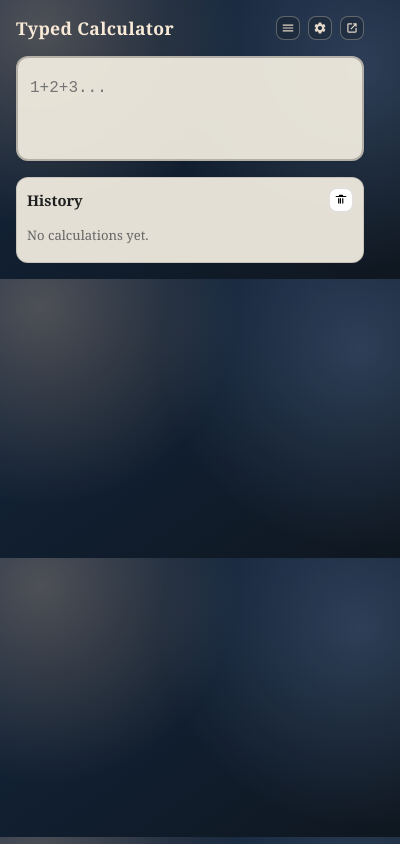
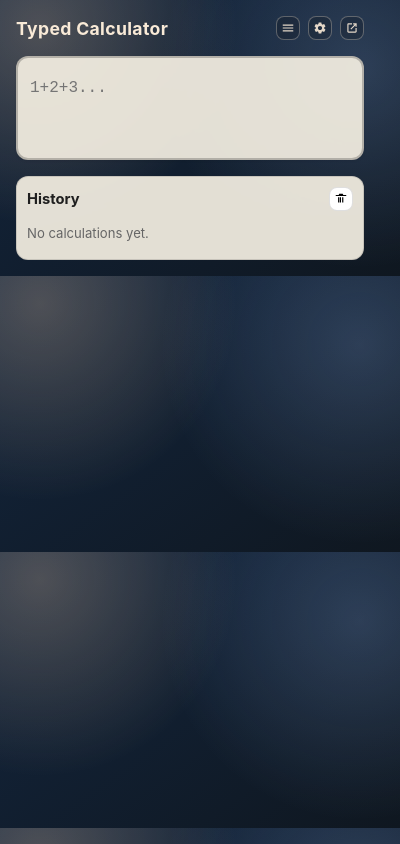
Before and after one commit to johnmarcampbell/slate_calculator, a browser extension: page popup.html in a window 400 px wide. Drawn offline with Linux system fonts and the light colour scheme.

Commit message:
Replace serif font with modern system sans-serif stack

```diff
--- a/styles.css
+++ b/styles.css
@@ -28,7 +28,7 @@ body {
   min-width: 380px;
   max-width: 380px;
   color: var(--ink);
-  font-family: Georgia, "Times New Roman", serif;
+  font-family: -apple-system, BlinkMacSystemFont, "Segoe UI", Roboto, "Helvetica Neue", Arial, sans-serif;
   background:
     radial-gradient(circle at 10% 10%, rgba(255, 210, 165, 0.25) 0%, transparent 45%),
     radial-gradient(circle at 90% 25%, rgba(160, 196, 255, 0.2) 0%, transparent 48%),
```
